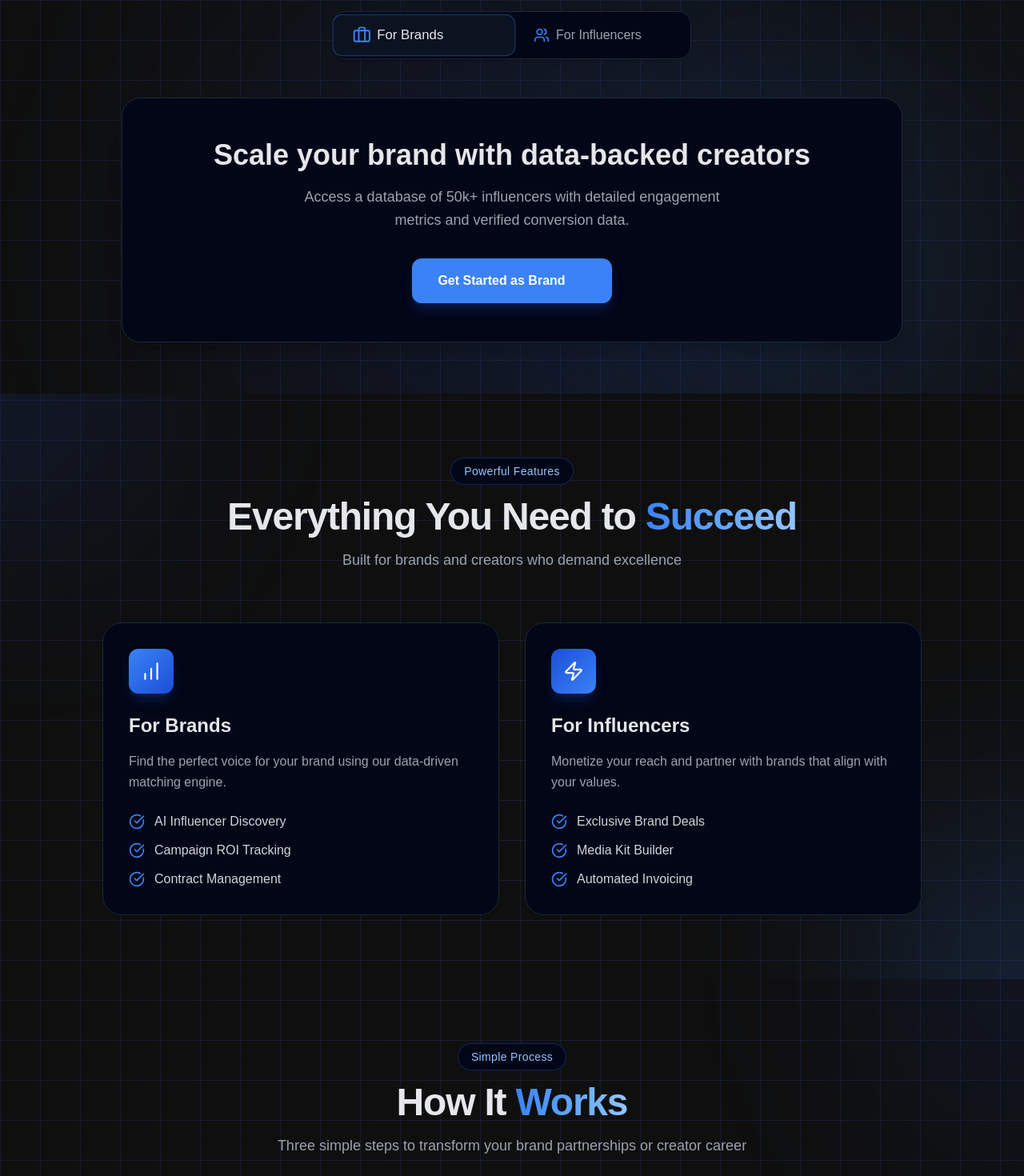
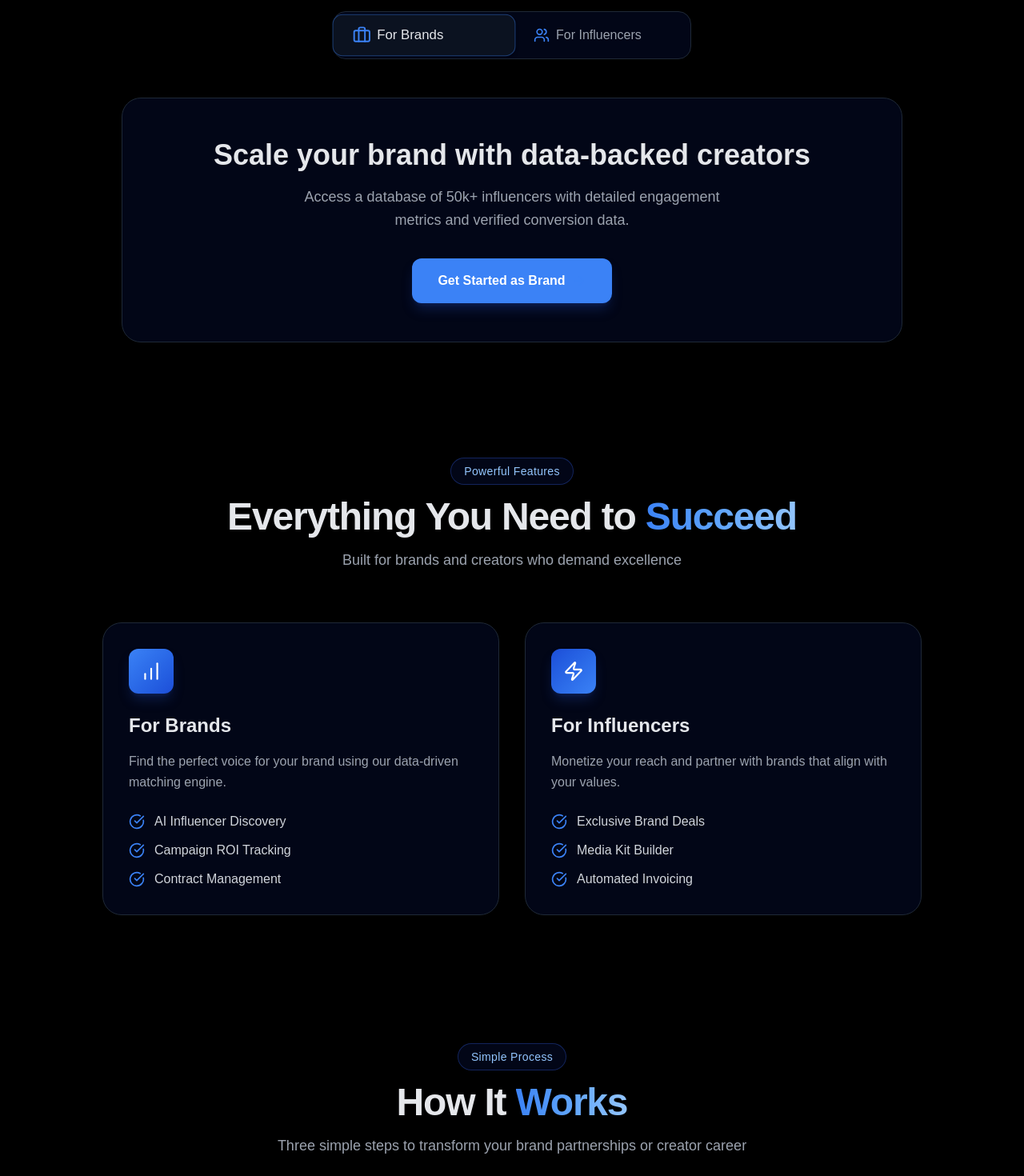
Before and after one commit to YatenArora05/InfueMatch, a Next.js app: page / in a window 1280 px wide. Shown: the part 850-2320 px from the top of the page at 80% size. Built offline with nearby package versions, Linux system fonts and the light colour scheme.

Commit message:
Small Bugs Fixed

```diff
--- a/app/(auth)/login/page.tsx
+++ b/app/(auth)/login/page.tsx
@@ -5,11 +5,14 @@ import { Rocket } from 'lucide-react';
 import Link from 'next/link';
 import Navbar from '@/components/layout/Navbar';
 import LoginForm from '@/components/auth/loginForm';
+import { useRouter  } from 'next/navigation';
+
 
 export default function LoginPage() {
+  const router = useRouter();
   return (
     <div className="auth-form-page min-h-screen bg-[#020617] text-[#E5E7EB] flex flex-col justify-center pt-24 pb-4 px-6 lg:px-8 relative overflow-hidden">
-      <Navbar />
+      {/* <Navbar /> */}
       {/* Neon Grid Background - duller resolution */}
       <div className="pointer-events-none absolute inset-0 z-0">
         <div
@@ -52,7 +55,7 @@ export default function LoginPage() {
       <div className="sm:mx-auto sm:w-full sm:max-w-md relative z-10 text-center">
         <div className="flex justify-center mb-3">
           <div className="w-10 h-10 bg-[#3B82F6] rounded-xl flex items-center justify-center shadow-lg shadow-blue-900/40">
-            <Rocket className="text-white" size={20} />
+            <button onClick={() => router.push('/')}><Rocket className="text-white cursor-pointer" size={20} /></button>
           </div>
         </div>
         <h2 className="text-3xl font-extrabold text-[#E5E7EB] tracking-tight">Welcome Back</h2>
--- a/app/(auth)/signup/page.tsx
+++ b/app/(auth)/signup/page.tsx
@@ -7,9 +7,11 @@ import { useSearchParams } from 'next/navigation';
 import { Rocket, Briefcase, Users } from 'lucide-react';
 import Navbar from '@/components/layout/Navbar';
 import SignupForm from '@/components/auth/SignupForm';
+import { useRouter  } from 'next/navigation';
 
 // Component that uses useSearchParams - must be wrapped in Suspense
 function SignupContent() {
+  const router = useRouter();
   const searchParams = useSearchParams();
   const roleParam = searchParams.get('role');
   const initialRole = (roleParam === 'brand' || roleParam === 'influencer') ? roleParam : 'brand';
@@ -18,7 +20,7 @@ function SignupContent() {
 
   return (
     <>
-      <div className="bg-[#020617]/90 backdrop-blur-xl p-4 sm:p-6 lg:p-8 rounded-2xl sm:rounded-3xl border border-[#1F2937] shadow-2xl shadow-blue-900/20 w-full max-w-7xl mx-auto relative overflow-hidden">
+      <div className="bg-[#020617]/90 backdrop-blur-xl p-4 sm:p-6 lg:p-8 rounded-2xl sm:rounded-3xl border border-[#1F2937] shadow-2xl shadow-blue-900/20 w-full max-w-7xl mx-auto relative overflow-hidden mt-[-60px]">
         {/* Decorative Image - Bottom Left Corner Only (hidden on small screens) */}
         <div className="hidden md:block absolute bottom-0 left-8 w-full h-[70%] pointer-events-none z-0 opacity-25 sm:opacity-30 md:opacity-35">
           <Image
@@ -37,7 +39,7 @@ function SignupContent() {
           <div className="space-y-4 sm:space-y-6 text-left">
             <div className="mb-2">
               <div className="inline-flex items-center justify-center w-10 h-10 bg-[#3B82F6] rounded-xl shadow-xl shadow-blue-900/40 mb-3">
-                <Rocket className="text-white" size={20} />
+                <button onClick={() => router.push('/')}><Rocket className="text-white cursor-pointer" size={20} /></button>
               </div>
               <h2 className="text-2xl sm:text-3xl lg:text-4xl font-extrabold text-[#E5E7EB] tracking-tight">Join the Network</h2>
               <p className="mt-1 text-xs sm:text-sm text-[#9CA3AF] font-medium">
@@ -127,7 +129,7 @@ function SignupLoading() {
     <>
       <div className="text-center mb-4">
         <div className="inline-flex items-center justify-center w-10 h-10 bg-[#3B82F6] rounded-xl shadow-xl shadow-blue-900/40 mb-3">
-          <Rocket className="text-white" size={20} />
+         <Rocket className="text-white" size={20} />
         </div>
         <h2 className="text-3xl font-extrabold text-[#E5E7EB] tracking-tight">Join the Network</h2>
         <p className="mt-1 text-sm text-[#9CA3AF] font-medium">Choose your path and start collaborating.</p>
@@ -147,7 +149,7 @@ function SignupLoading() {
 export default function SignupPage() {
   return (
     <div className="auth-form-page min-h-screen bg-[#020617] text-[#E5E7EB] flex flex-col justify-center pt-24 pb-4 sm:pb-6 lg:pb-8 px-4 sm:px-6 lg:px-8 relative overflow-hidden">
-      <Navbar />
+      {/* <Navbar /> */}
       {/* Neon Grid Background - enhanced visibility */}
       <div className="pointer-events-none absolute inset-0 z-0">
         <div
--- a/app/page.tsx
+++ b/app/page.tsx
@@ -8,7 +8,7 @@ import Footer from '@/components/layout/Footer';
 
 export default function LandingPage() {
   return (
-    <main className="min-h-screen overflow-x-hidden text-[#E5E7EB] selection:bg-[#3B82F6]/40 landing-icon-scope landing-grid-bg">
+    <main className="min-h-screen overflow-x-hidden bg-black text-[#E5E7EB] selection:bg-[#3B82F6]/40 landing-icon-scope">
       <Navbar />
       <Hero />
       <UserToggle />
--- a/components/landing/Features.tsx
+++ b/components/landing/Features.tsx
@@ -12,8 +12,8 @@ export default function Features() {
       className="py-20 bg-transparent relative overflow-hidden"
     >
       {/* Background Decoration */}
-      <div className="absolute top-0 left-0 w-96 h-96 bg-[#1E3A8A]/40 rounded-full blur-[120px] opacity-60 -translate-x-1/2 -translate-y-1/2 z-[1]" />
-      <div className="absolute bottom-0 right-0 w-96 h-96 bg-[#3B82F6]/30 rounded-full blur-[120px] opacity-60 translate-x-1/2 translate-y-1/2 z-[1]" />
+      <div className="absolute top-0 left-0 w-96 h-96 bg-black rounded-full blur-[120px] opacity-60 -translate-x-1/2 -translate-y-1/2 z-[1]" />
+      <div className="absolute bottom-0 right-0 w-96 h-96 bg-black rounded-full blur-[120px] opacity-60 translate-x-1/2 translate-y-1/2 z-[1]" />
       <div className="container mx-auto px-6 relative z-10">
         {/* Section Header */}
         <div className="text-center mb-16">
--- a/components/landing/Hero.tsx
+++ b/components/landing/Hero.tsx
@@ -23,7 +23,7 @@ export default function Hero() {
   };
 
   return (
-    <section className="relative min-h-screen flex flex-col justify-center overflow-hidden bg-transparent pt-20">
+    <section className="relative min-h-screen flex flex-col justify-center overflow-hidden landing-grid-bg pt-20">
       {/* Background Gradient Blobs - Interactive */}
       <div
         className="absolute top-0 right-0 -translate-y-12 translate-x-12 w-[500px] h-[500px] bg-[#1D4ED8]/40 rounded-full blur-[140px] opacity-70 transition-transform duration-300 z-[1]"
--- a/components/landing/HowItWorks.tsx
+++ b/components/landing/HowItWorks.tsx
@@ -34,8 +34,8 @@ export default function HowItWorks() {
       className="py-20 bg-transparent relative overflow-hidden"
     >
       {/* Background Decoration */}
-      <div className="absolute top-0 right-0 w-96 h-96 bg-[#1E3A8A]/30 rounded-full blur-[120px] opacity-60 -translate-y-1/2 translate-x-1/2" />
-      <div className="absolute bottom-0 left-0 w-80 h-80 bg-[#3B82F6]/25 rounded-full blur-[100px] opacity-60 translate-y-1/2 -translate-x-1/2" />
+      <div className="absolute top-0 right-0 w-96 h-96 bg-black rounded-full blur-[120px] opacity-60 -translate-y-1/2 translate-x-1/2" />
+      <div className="absolute bottom-0 left-0 w-80 h-80 bg-black rounded-full blur-[100px] opacity-60 translate-y-1/2 -translate-x-1/2" />
 
       <div className="container mx-auto px-6 relative z-10">
         {/* Section Header */}
--- a/components/landing/Pricing.tsx
+++ b/components/landing/Pricing.tsx
@@ -69,7 +69,7 @@ export default function Pricing() {
   return (
     <section id="pricing" className="py-20 bg-transparent relative overflow-hidden">
       {/* Background Decoration */}
-      <div className="absolute top-0 left-1/2 -translate-x-1/2 w-[800px] h-[800px] bg-gradient-to-br from-[#1E3A8A]/40 to-[#0F172A]/60 rounded-full blur-[150px] opacity-60" />
+      <div className="absolute top-0 left-1/2 -translate-x-1/2 w-[800px] h-[800px] bg-black rounded-full blur-[150px] opacity-60" />
 
       <div className="container mx-auto px-6 relative z-10">
         {/* Section Header */}
--- a/components/landing/UserToggle.tsx
+++ b/components/landing/UserToggle.tsx
@@ -8,10 +8,10 @@ export default function UserToggle() {
   const [activeTab, setActiveTab] = useState<'brand' | 'influencer'>('brand');
 
   return (
-    <section className="py-16 flex flex-col items-center relative overflow-hidden bg-transparent">
+    <section className="py-16 flex flex-col items-center relative overflow-hidden bg-black">
       {/* Background Decoration */}
-      <div className="absolute top-0 left-1/2 -translate-x-1/2 w-[700px] h-[700px] bg-[#1E3A8A]/30 rounded-full blur-[140px] opacity-70 z-[1]" />
-      <div className="absolute -bottom-24 right-0 w-[520px] h-[520px] bg-[#3B82F6]/20 rounded-full blur-[140px] opacity-70 z-[1]" />
+      <div className="absolute top-0 left-1/2 -translate-x-1/2 w-[700px] h-[700px] bg-black rounded-full blur-[140px] opacity-70 z-[1]" />
+      <div className="absolute -bottom-24 right-0 w-[520px] h-[520px] bg-black rounded-full blur-[140px] opacity-70 z-[1]" />
 
       <div className="relative z-10 w-full max-w-5xl px-6">
         <div className="bg-[#020617] p-1 rounded-2xl flex gap-1 mb-12 border border-[#1F2937] max-w-md mx-auto shadow-sm">
@@ -47,7 +47,7 @@ export default function UserToggle() {
                 ? "Scale your brand with data-backed creators"
                 : "Turn your audience into a business"}
             </h3>
-            <p className="text-[#9CA3AF] max-w-xl mx-auto mb-8 text-base md:text-lg leading-relaxed">
+            <p className="text-[#9CA3AF] max-w-xl mx-auto mb-8 text-base md:text-lg leading-relaxed ">
               {activeTab === 'brand'
                 ? "Access a database of 50k+ influencers with detailed engagement metrics and verified conversion data."
                 : "Connect with premium brands, manage your contracts, and get paid instantly for your content."}
```
